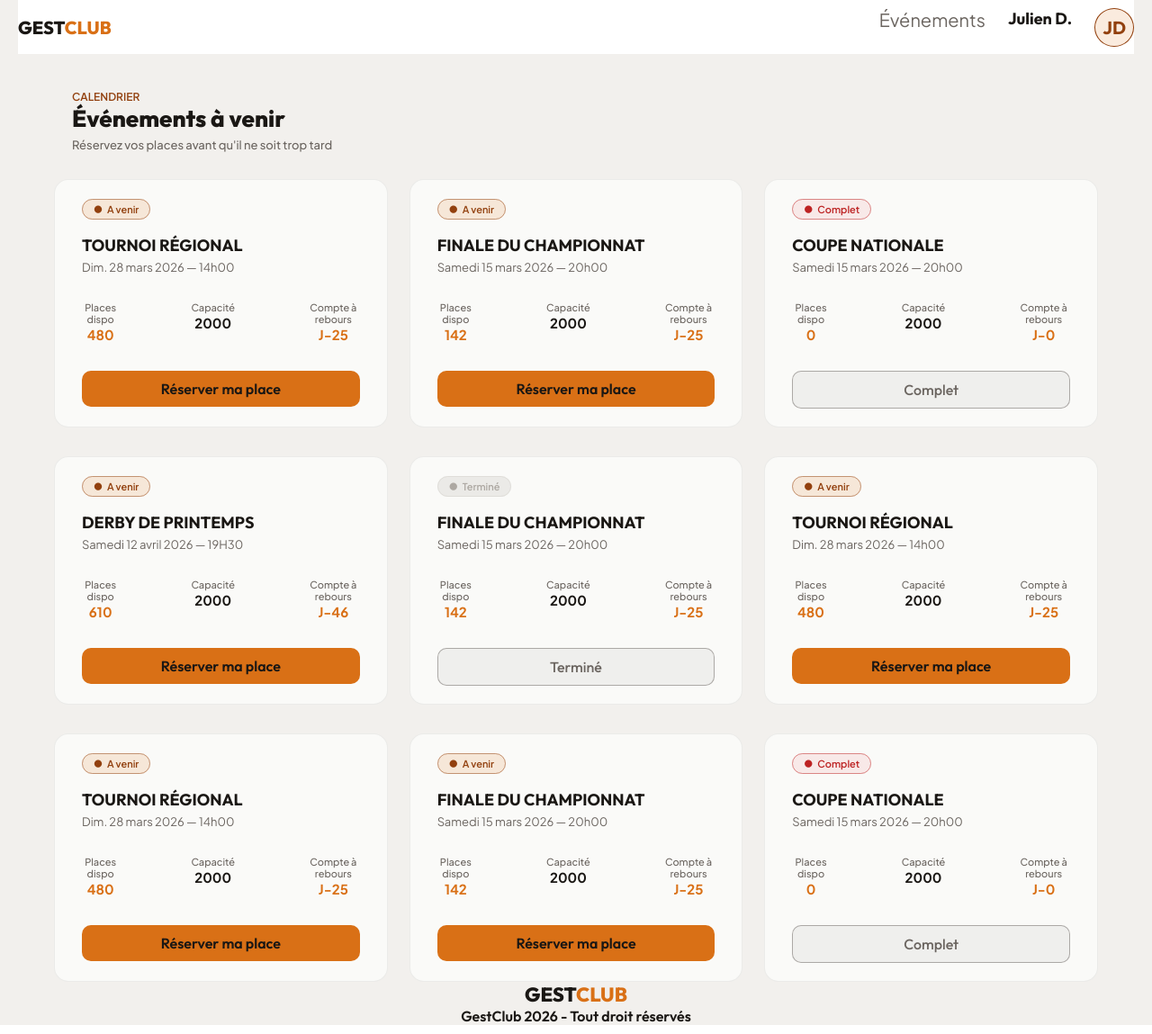
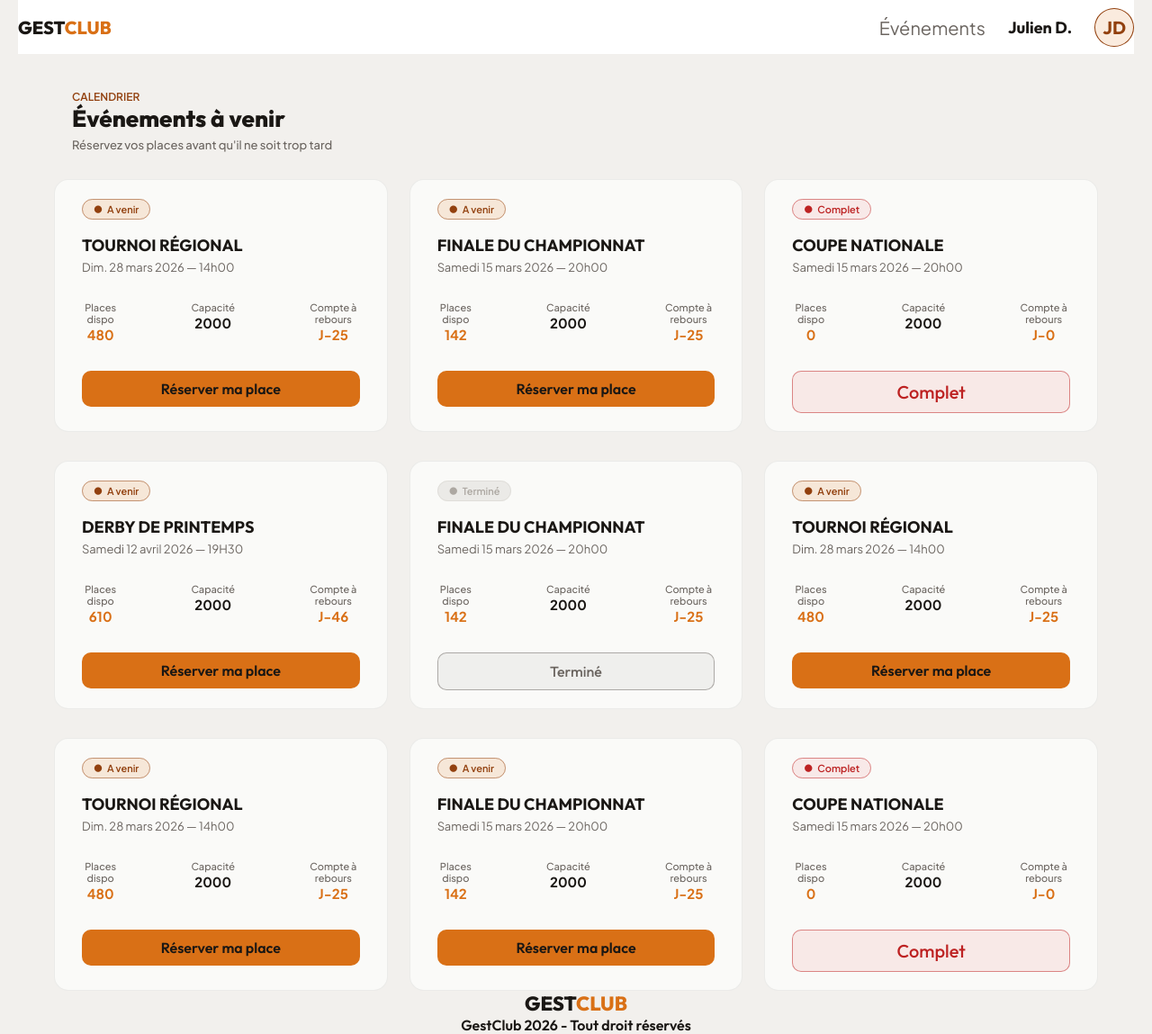
Before and after one commit to Julien-dev-code/gest-club, a PHP site: page /evenements.html in a window 1280 px wide. Shown: the whole page at 90% size. Run offline with PHP 8.4, Linux system fonts and the light colour scheme; some libraries are stand-ins or nearby versions.

Commit message:
fix: align navbar correctly on desktop for events page

```diff
--- a/evenements.html
+++ b/evenements.html
@@ -113,7 +113,7 @@
                         </div>
                         </div>
 
-                <button class="btn--disabled btn--full" >Complet</button>
+                <button class="btn--danger btn--full" >Complet</button>
                 </div>
 
 
@@ -276,7 +276,7 @@
                         </div>
                         </div>
 
-                <button class="btn--disabled btn--full" >Complet</button>
+                <button class="btn--danger btn--full" >Complet</button>
                 </div>
             </div>
         </div>
--- a/styles/pages/evenements.css
+++ b/styles/pages/evenements.css
@@ -12,6 +12,13 @@
 
 
 @media (min-width: 991px) {
+    .navbar__right {
+        width: auto;
+        flex-direction: row;
+        align-items: center;
+        gap: 25px;
+        padding-bottom: 0;
+    }
     .main__container {
         max-width: 1200px;
         margin: 40px auto 0;
```
